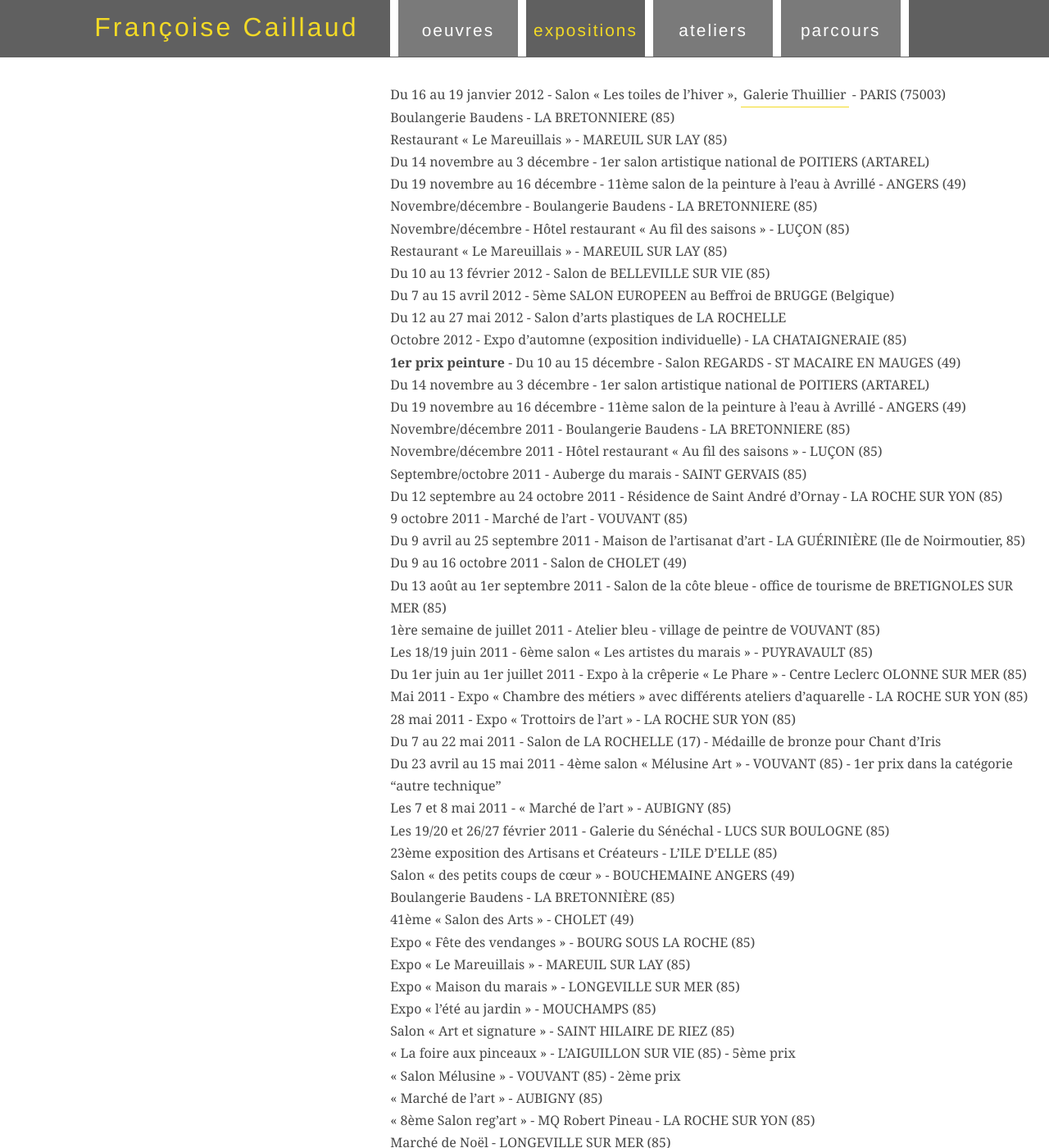
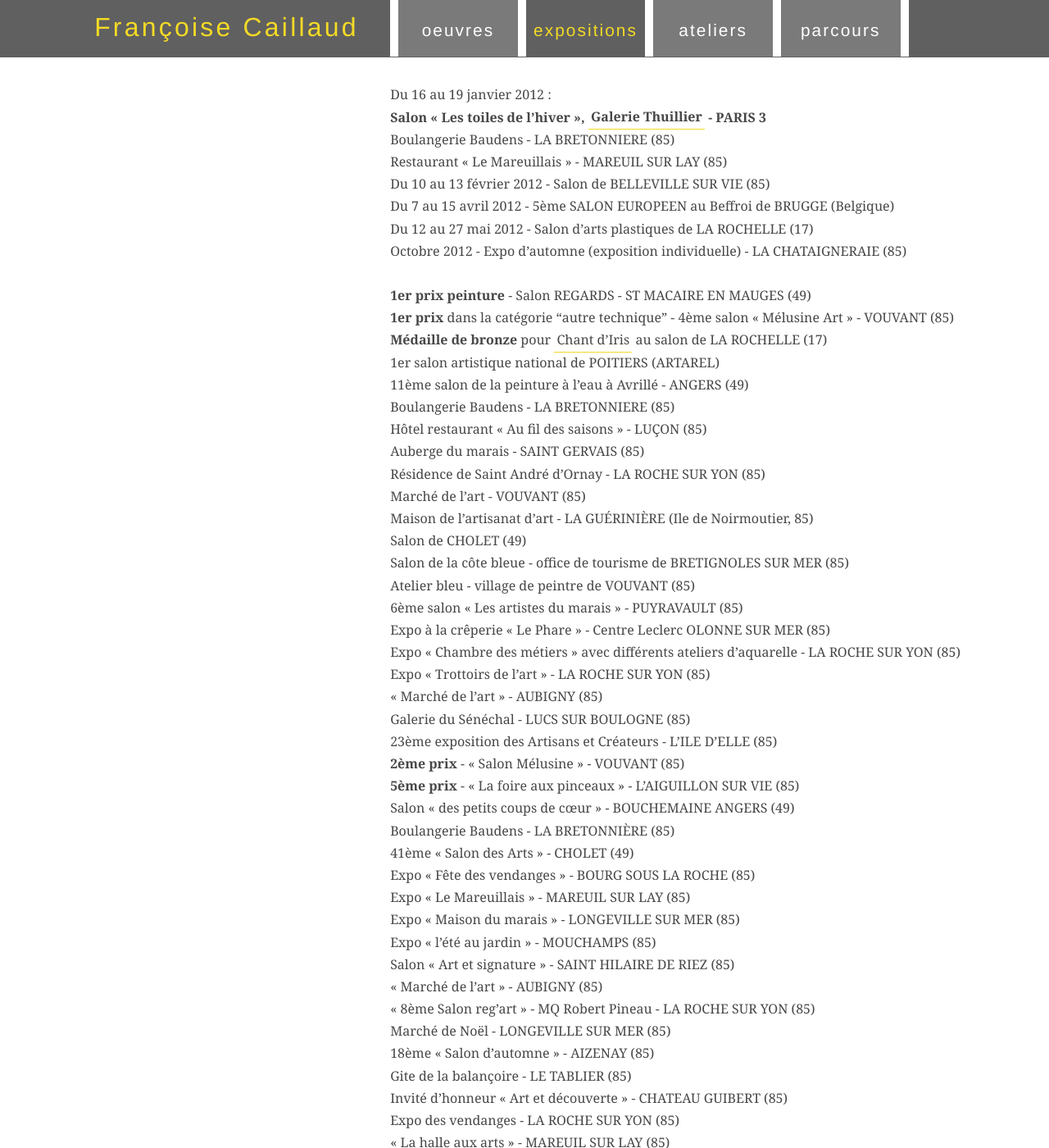
Before and after one commit to farnoux/fcaillaud.fr, a Jekyll site: the page built from expositions/index.html, in a window 1280 px wide and 1400 px high. Shown: the whole window at 82% size. Built offline with Jekyll 4.4.1, drawn with Linux system fonts in a browser that asks for light colours.

Commit message:
Update and rearrange exposition infos.

```diff
--- a/_includes/expositions/2010.md
+++ b/_includes/expositions/2010.md
@@ -7,7 +9,5 @@
 * Expo « Maison du marais » - LONGEVILLE SUR MER (85)
 * Expo « l’été au jardin » - MOUCHAMPS (85)
 * Salon « Art et signature » - SAINT HILAIRE DE RIEZ (85)
-* « La foire aux pinceaux » - L'AIGUILLON SUR VIE (85) - 5ème prix
-* « Salon Mélusine » - VOUVANT (85) - 2ème prix
 * « Marché de l’art » - AUBIGNY (85)
 * « 8ème Salon reg’art » - MQ Robert Pineau - LA ROCHE SUR YON (85)
--- a/_includes/expositions/2011.md
+++ b/_includes/expositions/2011.md
@@ -1,23 +1,22 @@
 
-* **1er prix peinture** - Du 10 au 15 décembre - Salon REGARDS - ST MACAIRE EN MAUGES (49)
-* Du 14 novembre au 3 décembre - 1er salon artistique national de POITIERS (ARTAREL)
-* Du 19 novembre au 16 décembre - 11ème salon de la peinture à l’eau à Avrillé - ANGERS (49)
-* Novembre/décembre 2011 - Boulangerie Baudens - LA BRETONNIERE (85)
-* Novembre/décembre 2011 - Hôtel restaurant « Au fil des saisons » - LUÇON (85)
-
-* Septembre/octobre 2011 - Auberge du marais - SAINT GERVAIS (85)
-* Du 12 septembre au 24 octobre 2011 - Résidence de Saint André d'Ornay - LA ROCHE SUR YON (85)
-* 9 octobre 2011 - Marché de l'art - VOUVANT (85)
-* Du 9 avril au 25 septembre 2011 - Maison de l'artisanat d'art - LA GUÉRINIÈRE (Ile de Noirmoutier, 85)
-* Du 9 au 16 octobre 2011 - Salon de CHOLET (49)
-* Du 13 août au 1er septembre 2011 - Salon de la côte bleue - office de tourisme de BRETIGNOLES SUR MER (85)
-* 1ère semaine de juillet 2011 - Atelier bleu - village de peintre de VOUVANT (85)
-* Les 18/19 juin 2011 - 6ème salon  « Les artistes du marais » - PUYRAVAULT (85)
-* Du 1er juin au 1er juillet 2011 - Expo à la crêperie  « Le Phare » - Centre Leclerc OLONNE SUR MER (85)
-* Mai 2011 - Expo « Chambre des métiers » avec différents ateliers d'aquarelle - LA ROCHE SUR YON (85)
-* 28 mai 2011 - Expo « Trottoirs de l'art » -  LA ROCHE SUR YON (85)
-* Du 7 au 22 mai 2011 - Salon de LA ROCHELLE (17) - Médaille de bronze pour Chant d'Iris
-* Du 23 avril au 15 mai 2011 - 4ème salon « Mélusine Art » - VOUVANT (85) - 1er prix dans la catégorie "autre technique"
-* Les 7 et 8 mai 2011 - « Marché de l’art » - AUBIGNY (85)
-* Les 19/20 et 26/27 février 2011 - Galerie du Sénéchal - LUCS SUR BOULOGNE (85)
+* **1er prix peinture** - Salon REGARDS - ST MACAIRE EN MAUGES (49)
+* **1er prix** dans la catégorie "autre technique" - 4ème salon « Mélusine Art » - VOUVANT (85)
+* **Médaille de bronze** pour [Chant d'Iris]() au salon de LA ROCHELLE (17)
+* 1er salon artistique national de POITIERS (ARTAREL)
+* 11ème salon de la peinture à l’eau à Avrillé - ANGERS (49)
+* Boulangerie Baudens - LA BRETONNIERE (85)
+* Hôtel restaurant « Au fil des saisons » - LUÇON (85)
+* Auberge du marais - SAINT GERVAIS (85)
+* Résidence de Saint André d'Ornay - LA ROCHE SUR YON (85)
+* Marché de l'art - VOUVANT (85)
+* Maison de l'artisanat d'art - LA GUÉRINIÈRE (Ile de Noirmoutier, 85)
+* Salon de CHOLET (49)
+* Salon de la côte bleue - office de tourisme de BRETIGNOLES SUR MER (85)
+* Atelier bleu - village de peintre de VOUVANT (85)
+* 6ème salon « Les artistes du marais » - PUYRAVAULT (85)
+* Expo à la crêperie  « Le Phare » - Centre Leclerc OLONNE SUR MER (85)
+* Expo « Chambre des métiers » avec différents ateliers d'aquarelle - LA ROCHE SUR YON (85)
+* Expo « Trottoirs de l'art » -  LA ROCHE SUR YON (85)
+* « Marché de l’art » - AUBIGNY (85)
+* Galerie du Sénéchal - LUCS SUR BOULOGNE (85)
 * 23ème exposition des Artisans et Créateurs - L’ILE D’ELLE (85)
--- a/_includes/expositions/now.md
+++ b/_includes/expositions/now.md
@@ -1,10 +1,4 @@
 
-* Du 16 au 19 janvier 2012 - Salon « Les toiles de l'hiver », [Galerie Thuillier](http://galeriethuillier.free.fr) - PARIS (75003)
+* Du 16 au 19 janvier 2012 : <br> **Salon « Les toiles de l'hiver », [Galerie Thuillier](http://galeriethuillier.free.fr) - PARIS 3**
 * Boulangerie Baudens - LA BRETONNIERE (85)
 * Restaurant « Le Mareuillais » - MAREUIL SUR LAY (85)
-
-* Du 14 novembre au 3 décembre - 1er salon artistique national de POITIERS (ARTAREL)
-* Du 19 novembre au 16 décembre - 11ème salon de la peinture à l’eau à Avrillé - ANGERS (49)
-* Novembre/décembre - Boulangerie Baudens - LA BRETONNIERE (85)
-* Novembre/décembre - Hôtel restaurant « Au fil des saisons » - LUÇON (85)
-* Restaurant « Le Mareuillais » - MAREUIL SUR LAY (85)
--- a/_includes/expositions/soon.md
+++ b/_includes/expositions/soon.md
@@ -1,5 +1,5 @@
 
 * Du 10 au 13 février 2012 - Salon de BELLEVILLE SUR VIE (85)
 * Du 7 au 15 avril 2012 - 5ème SALON EUROPEEN au Beffroi de BRUGGE (Belgique)
-* Du 12 au 27 mai 2012 - Salon d’arts plastiques de LA ROCHELLE
+* Du 12 au 27 mai 2012 - Salon d’arts plastiques de LA ROCHELLE (17)
 * Octobre 2012 - Expo d’automne (exposition individuelle) - LA CHATAIGNERAIE (85)
--- a/expositions/index.html
+++ b/expositions/index.html
@@ -32,6 +32,8 @@ title: expositions
   </div>
 </section>
 
+<br>
+
 <section class="clearfix">
   <h2 class="west">2011</h2>
   <div class="east">
```
Also changed, not shown: other parts of _includes/expositions/2010.md (+2 -0 lines).
